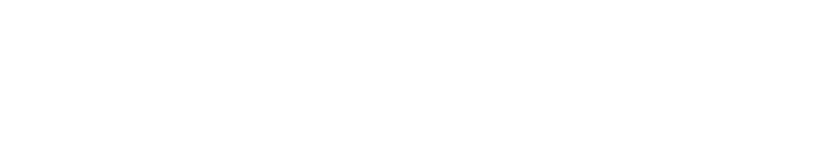
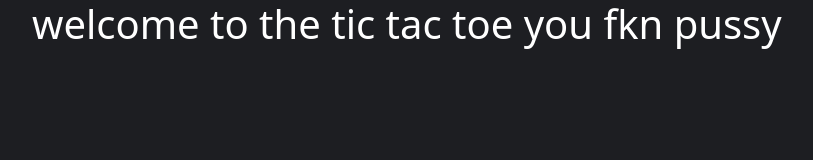
Before and after one commit to smart-programmer/tic-tac-toe, a website: page static/html/test.html in a window 1280 px wide. Shown: the whole page, without its empty margins (50-863 px from the left). Drawn offline with nearby package versions, Linux system fonts and the light colour scheme.

Commit message:
initial commmit for tic tac toe

```diff
--- /dev/null
+++ b/static/css/style.css
@@ -0,0 +1,4 @@
+body , html{
+    background-color:rgb(29, 30, 34) ;
+    color: white;
+}
--- a/static/html/test.html
+++ b/static/html/test.html
@@ -7,15 +7,26 @@
     <meta name="viewport" content="width=device-width, initial-scale=1.0">
     <link href="https://cdn.jsdelivr.net/npm/bootstrap@5.2.0/dist/css/bootstrap.min.css" rel="stylesheet"
         integrity="sha384-gH2yIJqKdNHPEq0n4Mqa/HGKIhSkIHeL5AyhkYV8i59U5AR6csBvApHHNl/vI1Bx" crossorigin="anonymous">
-    <title>Valorant master</title>
+    <link rel="stylesheet" href="../css/style.css">
+    <title>Tec Tac Toe</title>
 </head>
 
 <body>
+    <div class="container">
+        <div class="row">
+            <div class="col-12 ">
+                <p class="h1"> welcome to the tic tac toe you fkn pussy</p>
+            </div>
+
+
+        </div>
+    </div>
 
 
     <script src="https://cdn.jsdelivr.net/npm/bootstrap@5.2.0/dist/js/bootstrap.bundle.min.js"
         integrity="sha384-A3rJD856KowSb7dwlZdYEkO39Gagi7vIsF0jrRAoQmDKKtQBHUuLZ9AsSv4jD4Xa"
         crossorigin="anonymous"></script>
+    <script src="../javascript/game.js"></script>
 </body>
 
 </html>
```
Also changed, not shown: static/css/test.css (deleted), static/javascript/game.js (added), static/javascript/test.js (deleted).
